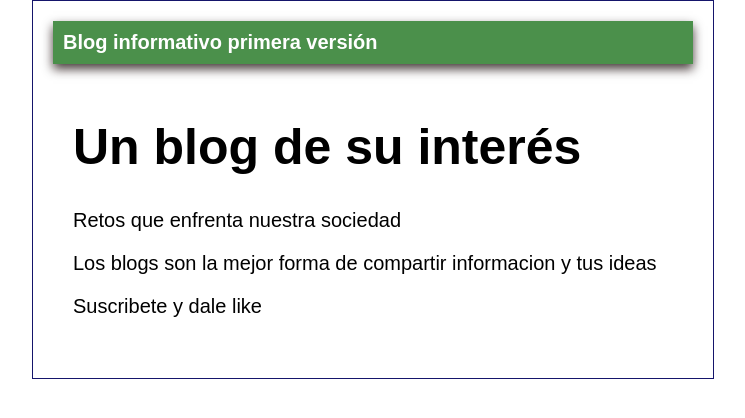
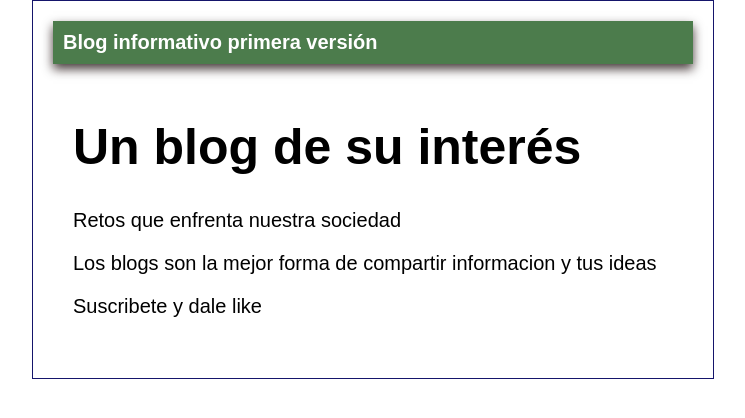
Before and after one commit to Hdch100001/blogdeinformacion, a plain HTML site: page blogpost.html in a window 1280 px wide. Shown: the whole page, without its empty margins (267-1012 px from the left). Drawn offline with Linux system fonts and the light colour scheme.

Commit message:
Cambio de color de fondo

```diff
--- a/css/estilos.css
+++ b/css/estilos.css
@@ -1,10 +1,7 @@
 body
 {
-<<<<<<< HEAD
-    color: rgb(18, 18, 51)
-=======
-    color: rgba(128, 128, 128, 0.137)
->>>>>>> cabecera
+    background: white;
+    color: black;
     text-align: center;
     font-family: arial;
     font-size: 20px;
@@ -14,12 +11,17 @@ body
 
 #cabecera
 {
-    background: rgba(19, 110, 19, 0.76);
+    background: rgba(26, 88, 26, 0.781);
     box-shadow: 0px 5px 10px 0px rgba(20, 4, 4, 0.788);
     color: white;
     font-weight: bold;
     margin: 0;
     padding: 0.5em;
+}
+#cabecera #logo
+{
+    width: 5px;
+    vertical-align: middle;
 }
 
 #container
@@ -40,5 +42,4 @@ body
 {
     padding: 1em;
 
-
 }
```
